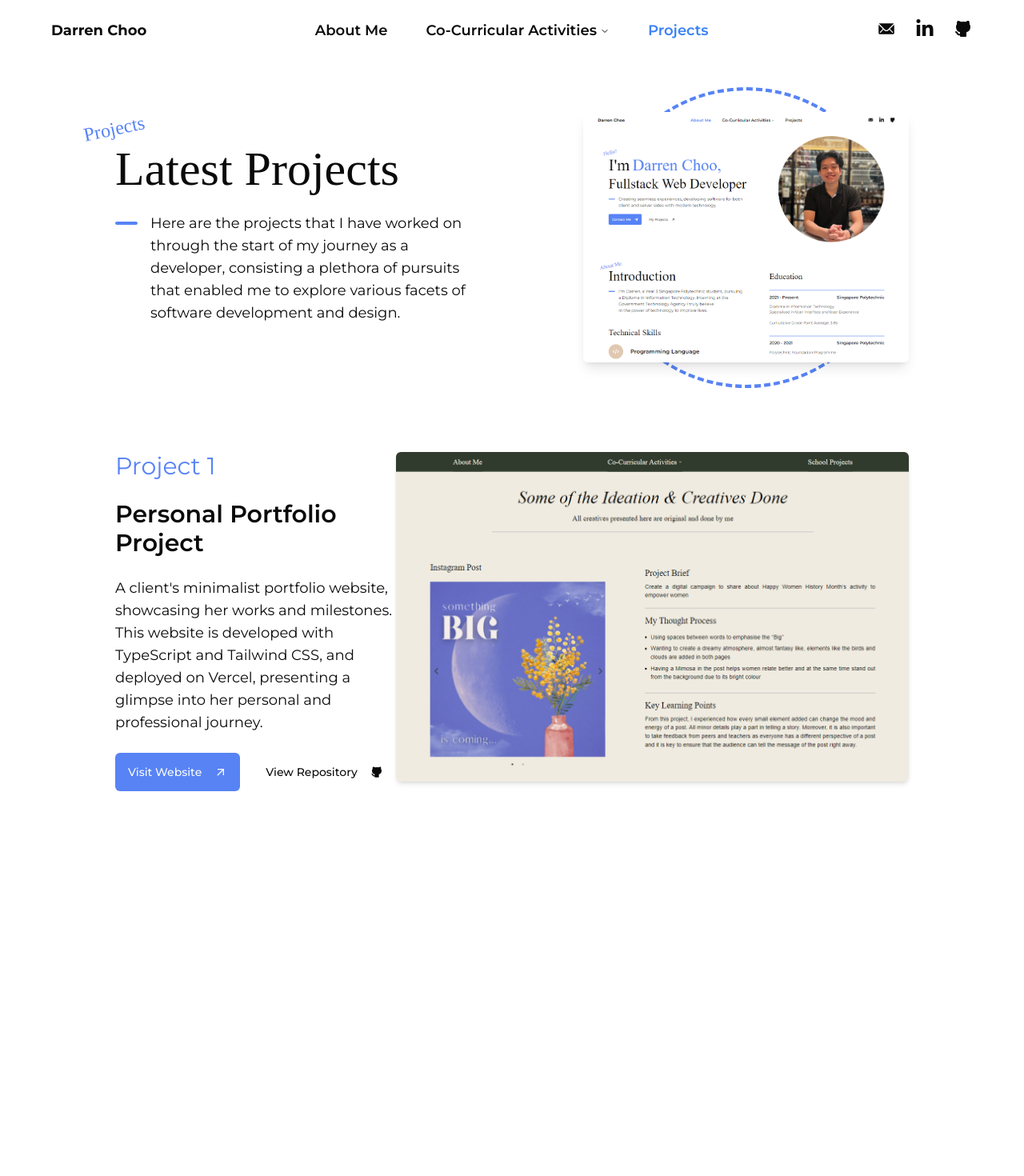
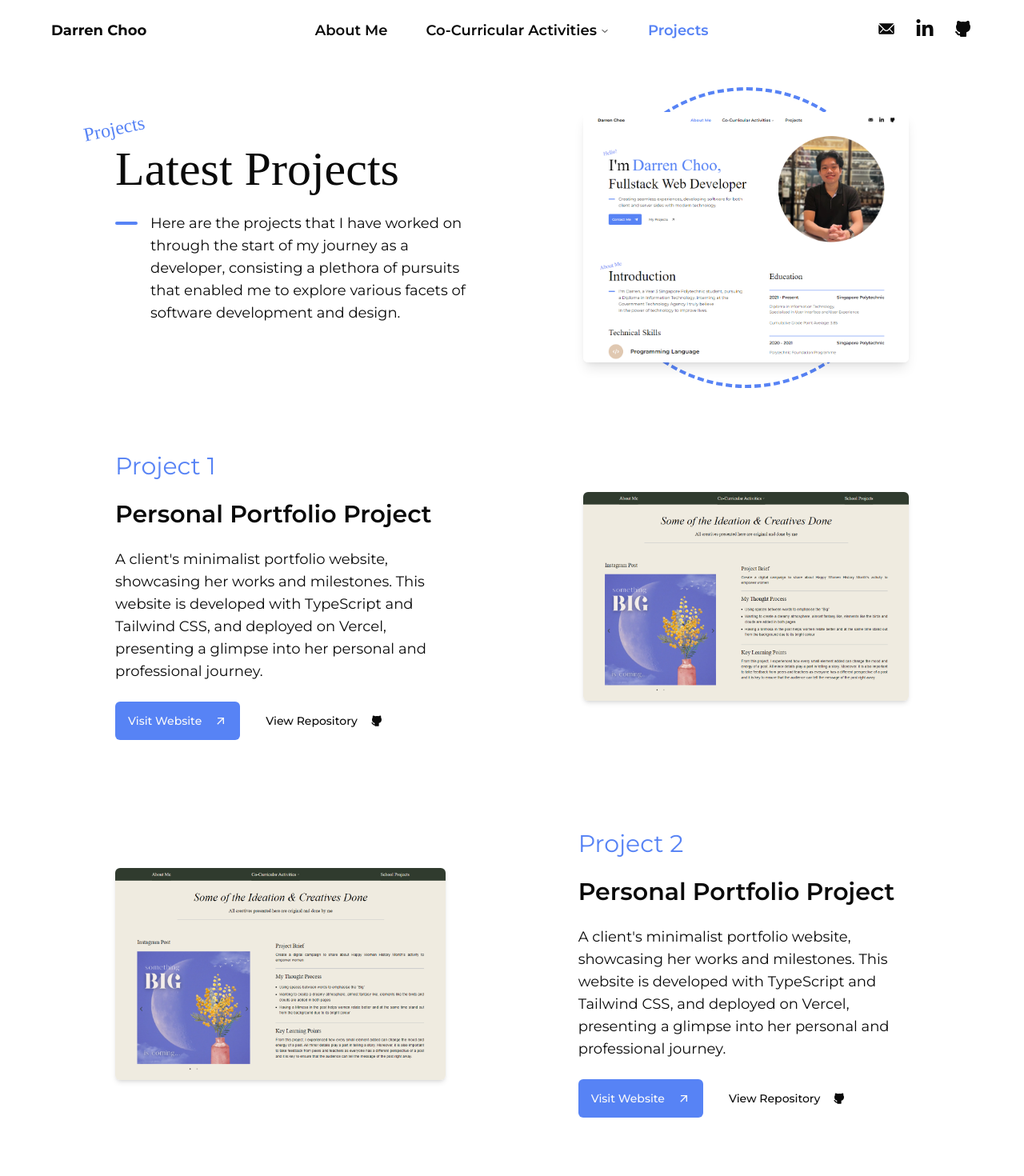
Before and after one commit to DarrenChooo/portfolio, a Next.js app: page /projects in a window 1280 px wide. Shown: the top 1470 px of the page at 80% size. Before the commit the page ends 1133 px from the top, so only its background shows below. Built offline with nearby package versions, Linux system fonts and the light colour scheme.

Commit message:
Edited navbar hovering effects

```diff
--- a/src/app/(site)/co-curricular/personal-development/page.tsx
+++ b/src/app/(site)/co-curricular/personal-development/page.tsx
@@ -6,8 +6,6 @@ import { MdArrowOutward } from "react-icons/md";
 
 export default function Home() {
   return (
-    <div className="px-12">
-      <Navbar />
     <div className="flex items-center flex-wrap justify-center p-20">
       <div className="basis-1/3">
         <Image
@@ -38,6 +36,5 @@ export default function Home() {
         </Link>
       </div>
     </div>
-    </div>
   );
 }
--- a/src/app/(site)/co-curricular/school-activities/page.tsx
+++ b/src/app/(site)/co-curricular/school-activities/page.tsx
@@ -6,8 +6,6 @@ import { MdArrowOutward } from "react-icons/md";
 
 export default function Home() {
   return (
-    <div className="px-12">
-      <Navbar />
       <div className="flex items-center flex-wrap justify-center p-20">
         <div className="basis-1/3">
           <Image
@@ -38,6 +36,5 @@ export default function Home() {
           </Link>
         </div>
       </div>
-    </div>
   );
 }
--- a/src/app/(site)/co-curricular/volunteer/page.tsx
+++ b/src/app/(site)/co-curricular/volunteer/page.tsx
@@ -6,8 +6,6 @@ import { MdArrowOutward } from "react-icons/md";
 
 export default function Home() {
   return (
-    <div className="px-12">
-      <Navbar />
     <div className="flex items-center flex-wrap justify-center p-20">
       <div className="basis-1/3">
         <Image
@@ -38,6 +36,5 @@ export default function Home() {
         </Link>
       </div>
     </div>
-    </div>
   );
 }
--- a/src/app/(site)/page.tsx
+++ b/src/app/(site)/page.tsx
@@ -35,12 +35,12 @@ export default function Home() {
               Contact Me
               <FaTelegramPlane className="ml-4 h-4 w-4" />
             </Button>
-            <Link href="/projects">
-              <Button variant="ghost">
+            <Button variant="ghost" asChild>
+              <Link href="/projects">
                 My Projects
                 <MdArrowOutward className="ml-4 h-4 w-4" />
-              </Button>
-            </Link>
+              </Link>
+            </Button>
           </div>
         </div>
         <div className="basis-5/12">
--- a/src/app/(site)/projects/page.tsx
+++ b/src/app/(site)/projects/page.tsx
@@ -1,13 +1,29 @@
-import Navbar from "../../components/navbar";
 import Image from "next/image";
-import { Button } from "@/components/ui/button";
-import { FaTelegramPlane, FaTools } from "react-icons/fa";
-import { MdArrowOutward } from "react-icons/md";
-import { FaCode, FaComputer } from "react-icons/fa6";
-import { FaDatabase } from "react-icons/fa6";
-import { IoIosCloud } from "react-icons/io";
-import Link from "next/link";
-import { TbBrandGithubFilled } from "react-icons/tb";
+import { Project, ProjProps } from "../../components/project";
+
+const projArr: Omit<ProjProps, "index">[] = [
+  {
+    title: "Personal Portfolio Project",
+    desc: "A client's minimalist portfolio website, showcasing her works and milestones. This website is developed with TypeScript and Tailwind CSS, and deployed on Vercel, presenting a glimpse into her personal and professional journey.",
+    demoUrl: "/",
+    repoUrl: "/",
+    imageUrl: "/images/projects/firstproj.png",
+  },
+  {
+    title: "Personal Portfolio Project",
+    desc: "A client's minimalist portfolio website, showcasing her works and milestones. This website is developed with TypeScript and Tailwind CSS, and deployed on Vercel, presenting a glimpse into her personal and professional journey.",
+    demoUrl: "/",
+    repoUrl: "/",
+    imageUrl: "/images/projects/firstproj.png",
+  },
+  {
+    title: "Personal Portfolio Project",
+    desc: "A client's minimalist portfolio website, showcasing her works and milestones. This website is developed with TypeScript and Tailwind CSS, and deployed on Vercel, presenting a glimpse into her personal and professional journey.",
+    demoUrl: "/",
+    repoUrl: "/",
+    imageUrl: "/images/projects/firstproj.png",
+  },
+];
 
 export default function Home() {
   return (
@@ -46,47 +62,9 @@ export default function Home() {
           />
         </div>
       </div>
-      <div className="flex py-28">
-        <div className="flex basis-7/12">
-          <div className="basis-3/4 space-y-6">
-            <p className="text-3xl text-lightblue">Project 1</p>
-            <p className="text-3xl font-semibold">Personal Portfolio Project</p>
-            <p className="text-wrap text-lg">
-              A client's minimalist portfolio website, showcasing her works and
-              milestones. This website is developed with TypeScript and Tailwind
-              CSS, and deployed on Vercel, presenting a glimpse into her
-              personal and <br />
-              professional journey.
-            </p>
-            <div className="flex space-x-4">
-              <Link href="/projects">
-                <Button>
-                  Visit Website
-                  <MdArrowOutward className="ml-4 h-4 w-4" />
-                </Button>
-              </Link>
-              <Link href="/projects">
-                <Button variant="ghost">
-                  View Repository
-                  <TbBrandGithubFilled className="ml-4 h-4 w-4" />
-                </Button>
-              </Link>
-            </div>
-          </div>
-        </div>
-        <div className="">
-          <Image
-            src="/images/projects/firstproj.png"
-            alt="Picture of Me"
-            layout="responsive"
-            priority
-            quality={100}
-            width={500}
-            height={500}
-            className="rounded-md w-[450px] shadow-md h-[450px]"
-          />
-        </div>
-      </div>
+      {projArr.map((proj, index) => (
+        <Project key={index} index={index} {...proj} />
+      ))}
     </div>
   );
 }
--- a/src/app/components/navbar.tsx
+++ b/src/app/components/navbar.tsx
@@ -46,14 +46,14 @@ const Link: React.FC<LinkProps> = ({ href, children }) => {
     <NavigationMenuLink
       asChild
       active={isActive}
-      className={cn(isActive && "text-blue-500")}
+      className={cn(
+        navigationMenuTriggerStyle(),
+        "hover:text-lightblue2 focus:text-lightblue2 !bg-transparent",
+        isActive && "text-lightblue"
+      )}
     >
       <NextLink href={href} passHref>
-        <span
-          className={cn(navigationMenuTriggerStyle(), "text-lg font-semibold")}
-        >
-          {children}
-        </span>
+        <span className={cn("text-lg font-semibold")}>{children}</span>
       </NextLink>
     </NavigationMenuLink>
   );
@@ -73,7 +73,7 @@ export default function NavigationMenuDemo() {
       <div className="flex space-x-4">
         <NavigationMenu>
           <NavigationMenuList>
-            <NavigationMenuItem>
+            <NavigationMenuItem asChild>
               <Link href="/">About Me</Link>
             </NavigationMenuItem>
           </NavigationMenuList>
@@ -84,7 +84,7 @@ export default function NavigationMenuDemo() {
               <NavigationMenuTrigger
                 className={cn(
                   "text-lg font-semibold",
-                  isCoCurricularActive && "text-lightblue2"
+                  isCoCurricularActive && "text-lightblue"
                 )}
               >
                 Co-Curricular Activities
@@ -143,6 +143,8 @@ const ListItem = React.forwardRef<
   React.ElementRef<"a">,
   React.ComponentPropsWithoutRef<"a">
 >(({ className, title, children, ...props }, ref) => {
+  const pathname = usePathname();
+
   return (
     <li>
       <NavigationMenuLink asChild>
@@ -154,10 +156,14 @@ const ListItem = React.forwardRef<
           )}
           {...props}
         >
-          <div className="text-lg font-medium leading-none">{title}</div>
-          <p className="line-clamp-2 text-lg leading-snug text-muted-foreground">
-            {children}
-          </p>
+          <div
+            className={cn(
+              "text-lg font-medium leading-none hover:text-lightblue2",
+              pathname === props.href && "text-lightblue"
+            )}
+          >
+            {title}
+          </div>
         </a>
       </NavigationMenuLink>
     </li>
--- /dev/null
+++ b/src/app/components/project.tsx
@@ -0,0 +1,74 @@
+import { Button } from "@/components/ui/button";
+import Link from "next/link";
+import Image from "next/image";
+import React, { FC } from "react";
+import { MdArrowOutward } from "react-icons/md";
+import { TbBrandGithubFilled } from "react-icons/tb";
+import { cn } from "@/lib/utils";
+
+export type ProjProps = {
+  index: number;
+  title: string;
+  desc: string;
+  demoUrl?: string;
+  repoUrl?: string;
+  imageUrl: string;
+};
+
+export const Project: FC<ProjProps> = ({
+  index,
+  title,
+  desc,
+  demoUrl,
+  repoUrl,
+  imageUrl,
+}) => {
+  const isEven = index % 2 === 0;
+  return (
+    <div
+      className={cn("flex pt-28 items-center last:py-28", {
+        "flex-row-reverse justify-between": !isEven,
+      })}
+    >
+      <div
+        className={cn("flex", isEven ? "basis-3/5" : "basis-5/12")}
+      >
+        <div className={cn("space-y-6", isEven && 'basis-3/4')}>
+          <p className="text-3xl text-lightblue">Project {index + 1}</p>
+          <p className="text-3xl font-semibold">{title}</p>
+          <p className="text-wrap text-lg">{desc}</p>
+          <div className="flex space-x-4">
+            {demoUrl ? (
+              <Button asChild>
+                <Link href={demoUrl}>
+                  Visit Website
+                  <MdArrowOutward className="ml-4 h-4 w-4" />
+                </Link>
+              </Button>
+            ) : null}
+            {repoUrl ? (
+              <Button variant="ghost" asChild>
+                <Link href={repoUrl}>
+                  View Repository
+                  <TbBrandGithubFilled className="ml-4 h-4 w-4" />
+                </Link>
+              </Button>
+            ) : null}
+          </div>
+        </div>
+      </div>
+      <div className="basis-5/12">
+        <Image
+          src={imageUrl}
+          alt="Picture of Me"
+          layout="responsive"
+          priority
+          quality={100}
+          width={500}
+          height={500}
+          className="rounded-md w-[450px] shadow-md h-[450px]"
+        />
+      </div>
+    </div>
+  );
+};
```
Lines whose indentation alone changed are shown as unchanged.
